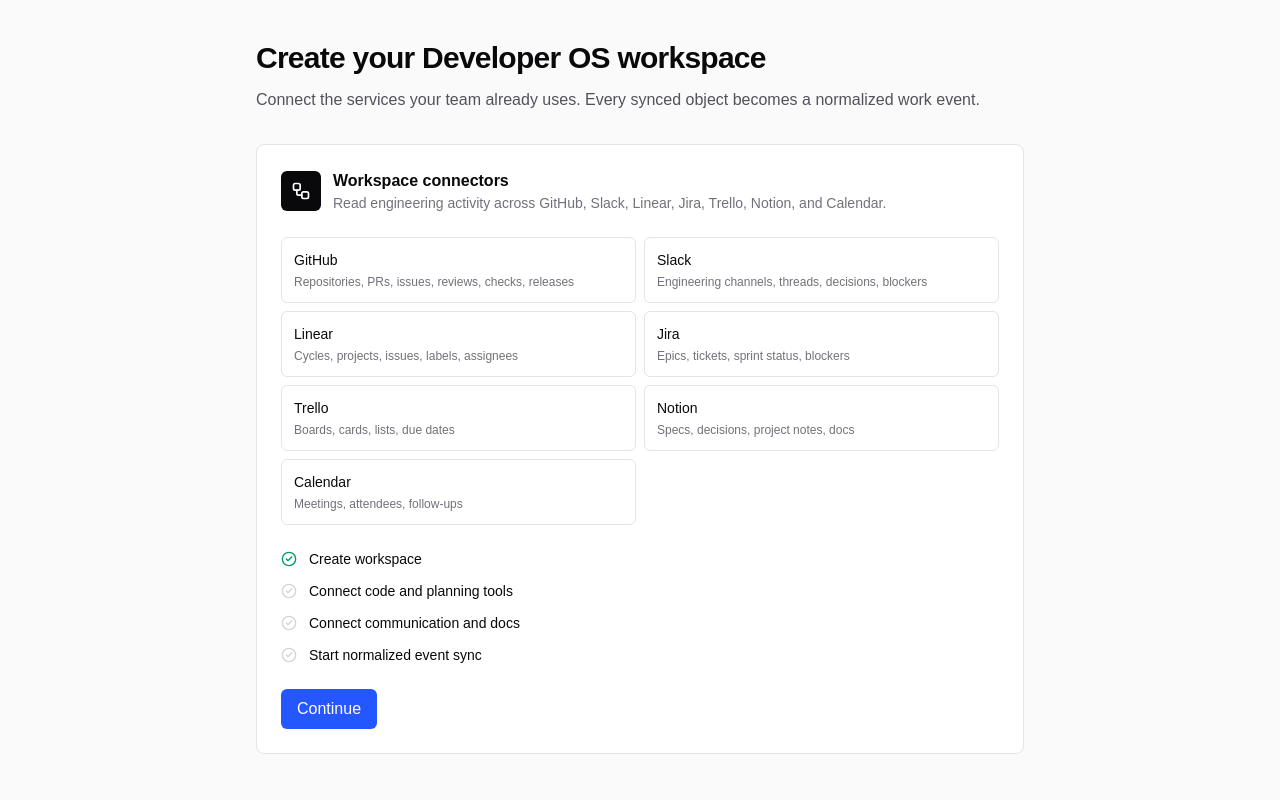
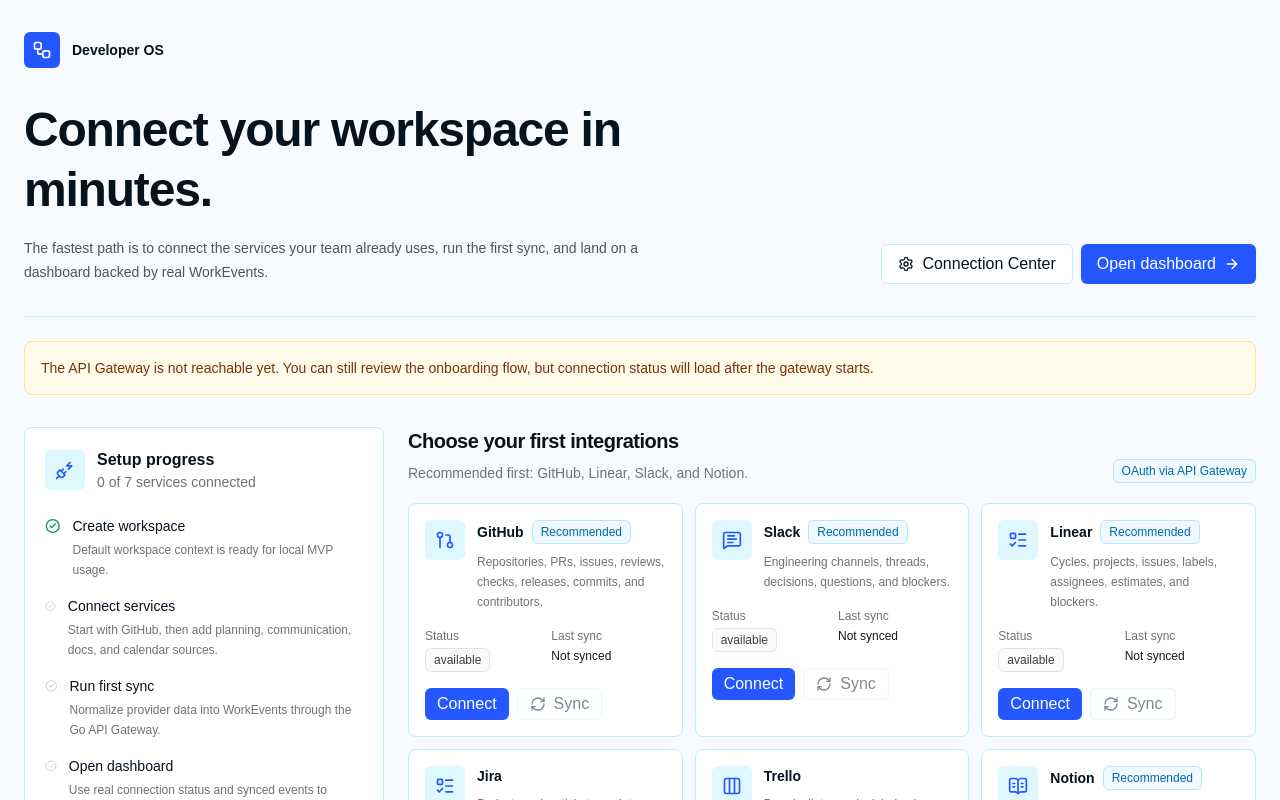
Before and after one commit to guibersi7/dev-os-orchestrator, a Next.js app in the folder apps/web/: page /onboarding in a window 1280 px wide. Shown: the top 800 px of the page. Built offline with nearby package versions, Linux system fonts and the light colour scheme; no server answers.

Commit message:
Add integration onboarding flow

```diff
--- a/apps/web/src/app/onboarding/page.tsx
+++ b/apps/web/src/app/onboarding/page.tsx
@@ -1,46 +1,202 @@
 import Link from "next/link";
-import { CheckCircle2, Workflow } from "lucide-react";
+import { ArrowRight, CheckCircle2, PlugZap, RefreshCw, Settings, Workflow } from "lucide-react";
+import { Badge } from "@/components/ui/badge";
 import { Button } from "@/components/ui/button";
-import { integrations } from "@/lib/product-data";
+import { Card } from "@/components/ui/card";
+import { integrationCatalog } from "@/features/integrations/catalog";
+import { type ConnectionStatus, getConnectionsState } from "@/lib/api-client";
+import { formatRelativeTime } from "@/lib/dashboard-view-model";
+import { syncConnectionAction } from "@/app/(workspace)/settings/actions";
 
-const steps = ["Create workspace", "Connect code and planning tools", "Connect communication and docs", "Start normalized event sync"];
+const steps = [
+  ["Create workspace", "Default workspace context is ready for local MVP usage."],
+  ["Connect services", "Start with GitHub, then add planning, communication, docs, and calendar sources."],
+  ["Run first sync", "Normalize provider data into WorkEvents through the Go API Gateway."],
+  ["Open dashboard", "Use real connection status and synced events to decide what matters now."],
+];
 
-export default function OnboardingPage() {
+const recommendedServices = new Set(["github", "linear", "slack", "notion"]);
+
+function statusTone(status: string): "neutral" | "green" | "amber" | "red" | "blue" {
+  if (status === "connected") return "green";
+  if (status === "syncing") return "blue";
+  if (status === "needs_config" || status === "needs_auth" || status === "expired") return "amber";
+  if (status === "error") return "red";
+  return "neutral";
+}
+
+function connectionByService(connections: ConnectionStatus[] | undefined) {
+  return new Map(connections?.map((connection) => [connection.service, connection]) ?? []);
+}
+
+export default async function OnboardingPage() {
+  const connectionsState = await getConnectionsState();
+  const connections = connectionByService(connectionsState.data?.connections);
+  const connectedCount = connectionsState.data?.connections.filter((connection) => connection.hasToken).length ?? 0;
+  const firstSyncReady = connectionsState.data?.connections.some((connection) => connection.hasToken && connection.lastSyncedAt) ?? false;
+
   return (
-    <main className="min-h-screen bg-zinc-50 px-4 py-10 text-zinc-950 sm:px-6">
-      <div className="mx-auto max-w-3xl">
-        <h1 className="text-3xl font-semibold tracking-tight">Create your Developer OS workspace</h1>
-        <p className="mt-3 text-zinc-600">Connect the services your team already uses. Every synced object becomes a normalized work event.</p>
-        <div className="mt-8 rounded-lg border border-zinc-200 bg-white p-6">
-          <div className="flex items-center gap-3">
-            <span className="flex h-10 w-10 items-center justify-center rounded-md bg-zinc-950 text-white">
+    <main className="min-h-screen bg-[#f7fbff] px-4 py-8 text-brand-ink sm:px-6">
+      <div className="mx-auto max-w-7xl">
+        <header className="flex flex-col gap-5 border-b border-brand-border pb-8 lg:flex-row lg:items-end lg:justify-between">
+          <div>
+            <Link href="/" className="inline-flex items-center gap-3 text-sm font-semibold">
+              <span className="flex h-9 w-9 items-center justify-center rounded-md bg-brand-primary text-white">
                 <Workflow className="h-5 w-5" />
               </span>
+              Developer OS
+            </Link>
+            <h1 className="mt-8 max-w-3xl text-4xl font-semibold leading-tight tracking-tight sm:text-5xl">
+              Connect your workspace in minutes.
+            </h1>
+            <p className="mt-4 max-w-2xl text-sm leading-6 text-zinc-600">
+              The fastest path is to connect the services your team already uses, run the first sync, and land on a dashboard backed by real WorkEvents.
+            </p>
+          </div>
+          <div className="flex flex-wrap gap-2">
+            <Link href="/settings">
+              <Button variant="secondary">
+                <Settings className="h-4 w-4" />
+                Connection Center
+              </Button>
+            </Link>
+            <Link href="/dashboard">
+              <Button>
+                Open dashboard
+                <ArrowRight className="h-4 w-4" />
+              </Button>
+            </Link>
+          </div>
+        </header>
+
+        {connectionsState.error ? (
+          <Card className="mt-6 border-amber-200 bg-amber-50 p-4 text-sm text-amber-900">
+            The API Gateway is not reachable yet. You can still review the onboarding flow, but connection status will load after the gateway starts.
+          </Card>
+        ) : null}
+
+        <section className="grid gap-6 py-8 lg:grid-cols-[360px_1fr]">
+          <Card className="p-5">
+            <div className="flex items-center gap-3">
+              <span className="flex h-10 w-10 items-center justify-center rounded-md bg-brand-surface text-brand-primary">
+                <PlugZap className="h-5 w-5" />
+              </span>
               <div>
-              <h2 className="font-semibold">Workspace connectors</h2>
-              <p className="text-sm text-zinc-500">Read engineering activity across GitHub, Slack, Linear, Jira, Trello, Notion, and Calendar.</p>
+                <h2 className="text-base font-semibold">Setup progress</h2>
+                <p className="text-sm text-zinc-500">{connectedCount} of {integrationCatalog.length} services connected</p>
               </div>
             </div>
-          <div className="mt-6 grid gap-2 sm:grid-cols-2">
-            {integrations.map((integration) => (
-              <div key={integration.id} className="rounded-md border border-zinc-200 p-3">
-                <p className="text-sm font-medium">{integration.name}</p>
-                <p className="mt-1 text-xs text-zinc-500">{integration.scope}</p>
+
+            <div className="mt-6 space-y-4">
+              {steps.map(([title, body], index) => {
+                const done = index === 0 || (index === 1 && connectedCount > 0) || (index === 2 && firstSyncReady);
+
+                return (
+                  <div key={title} className="flex gap-3">
+                    <CheckCircle2 className={done ? "mt-0.5 h-4 w-4 text-emerald-600" : "mt-0.5 h-4 w-4 text-zinc-300"} />
+                    <div>
+                      <p className="text-sm font-medium">{title}</p>
+                      <p className="mt-1 text-xs leading-5 text-zinc-500">{body}</p>
                     </div>
-            ))}
                   </div>
-          <div className="mt-6 space-y-3">
-            {steps.map((step, index) => (
-              <div key={step} className="flex items-center gap-3 text-sm">
-                <CheckCircle2 className={index === 0 ? "h-4 w-4 text-emerald-600" : "h-4 w-4 text-zinc-300"} />
-                {step}
+                );
+              })}
             </div>
-            ))}
+          </Card>
+
+          <div>
+            <div className="flex flex-col gap-3 sm:flex-row sm:items-end sm:justify-between">
+              <div>
+                <h2 className="text-xl font-semibold tracking-tight">Choose your first integrations</h2>
+                <p className="mt-2 text-sm text-zinc-500">Recommended first: GitHub, Linear, Slack, and Notion.</p>
               </div>
-          <Link href="/repositories">
-            <Button className="mt-6">Continue</Button>
+              <Badge tone="blue">OAuth via API Gateway</Badge>
+            </div>
+
+            <div className="mt-5 grid gap-3 md:grid-cols-2 xl:grid-cols-3">
+              {integrationCatalog.map((integration) => {
+                const connection = connections.get(integration.id);
+                const status = connection?.status ?? "available";
+                const connected = status === "connected" || status === "syncing";
+                const Icon = integration.icon;
+
+                return (
+                  <Card key={integration.id} className="p-4">
+                    <div className="flex items-start justify-between gap-3">
+                      <div className="flex gap-3">
+                        <span className="flex h-10 w-10 shrink-0 items-center justify-center rounded-md bg-brand-surface text-brand-primary">
+                          <Icon className="h-5 w-5" />
+                        </span>
+                        <div>
+                          <div className="flex flex-wrap items-center gap-2">
+                            <p className="text-sm font-semibold">{integration.name}</p>
+                            {recommendedServices.has(integration.id) ? <Badge tone="blue">Recommended</Badge> : null}
+                          </div>
+                          <p className="mt-2 text-xs leading-5 text-zinc-500">{integration.scope}</p>
+                        </div>
+                      </div>
+                    </div>
+
+                    <dl className="mt-4 grid grid-cols-2 gap-3 text-xs text-zinc-500">
+                      <div>
+                        <dt>Status</dt>
+                        <dd className="mt-1">
+                          <Badge tone={statusTone(status)}>{status.replaceAll("_", " ")}</Badge>
+                        </dd>
+                      </div>
+                      <div>
+                        <dt>Last sync</dt>
+                        <dd className="mt-1 font-medium text-zinc-900">{formatRelativeTime(connection?.lastSyncedAt)}</dd>
+                      </div>
+                    </dl>
+
+                    {connection?.lastSyncError ? (
+                      <p className="mt-3 rounded-md border border-red-200 bg-red-50 p-3 text-xs leading-5 text-red-700">
+                        {connection.lastSyncError}
+                      </p>
+                    ) : null}
+
+                    <div className="mt-4 flex flex-wrap gap-2">
+                      <Link href={`/integrations/${integration.id}/connect`}>
+                        <Button size="sm" variant={connected ? "secondary" : "default"}>
+                          {connected ? "Reconnect" : "Connect"}
+                        </Button>
                       </Link>
+                      <form action={syncConnectionAction}>
+                        <input type="hidden" name="service" value={integration.id} />
+                        <Button size="sm" variant="secondary" disabled={!connection?.hasToken}>
+                          <RefreshCw className="h-4 w-4" />
+                          Sync
+                        </Button>
+                      </form>
                     </div>
+                  </Card>
+                );
+              })}
+            </div>
+          </div>
+        </section>
+
+        <section className="grid gap-4 border-t border-brand-border py-8 md:grid-cols-3">
+          <Card className="p-5">
+            <p className="text-sm font-semibold">1. Connect</p>
+            <p className="mt-2 text-sm leading-6 text-zinc-500">
+              User starts OAuth from onboarding or Settings. Provider secrets stay in the Go API Gateway.
+            </p>
+          </Card>
+          <Card className="p-5">
+            <p className="text-sm font-semibold">2. Normalize</p>
+            <p className="mt-2 text-sm leading-6 text-zinc-500">
+              Provider records are transformed into internal WorkEvents before they power product surfaces.
+            </p>
+          </Card>
+          <Card className="p-5">
+            <p className="text-sm font-semibold">3. Act</p>
+            <p className="mt-2 text-sm leading-6 text-zinc-500">
+              Dashboard, Focus, Weekly Summary, and Chat answer what needs attention now.
+            </p>
+          </Card>
+        </section>
       </div>
     </main>
   );
```
Also changed, not shown: 1 other file (tests, documents, lock files or other folders). Lines whose indentation alone changed are shown as unchanged.
